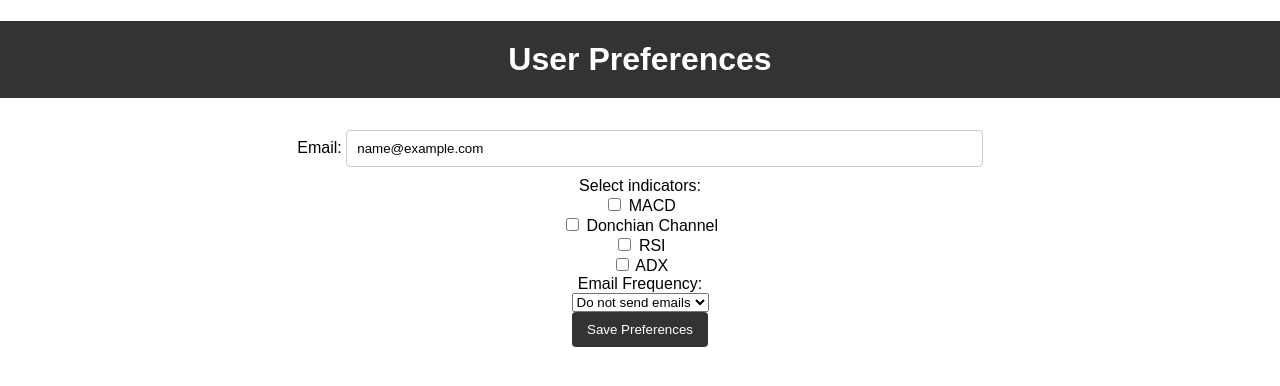
After one commit to smathur23/StockTracker, a Flask app: page /preferences in a window 1280 px wide. The commit adds this page. Shown: the top 386 px of the page. Run offline with Flask 3, Linux system fonts and the light colour scheme; the visitor is signed in with stand-in values (Sample User, id 1).

Commit message:
too many changes

```diff
--- /dev/null
+++ b/FinApp/__init__.py
@@ -0,0 +1,27 @@
+import os
+from flask import Flask
+from .extensions import db, login_manager
+from supabase import create_client, Client
+from .app import main, auth
+from .model import User
+
+def create_app():
+    app = Flask(__name__)
+
+    app.config['SQLALCHEMY_DATABASE_URI'] = os.getenv("DB_URL", "sqlite:///stocks.db")
+    app.config['SQLALCHEMY_TRACK_MODIFICATIONS'] = False
+    app.config['SECRET_KEY'] = os.getenv("SECRET_KEY")
+
+    db.init_app(app)
+    login_manager.init_app(app)
+
+    login_manager.login_view = 'auth.login'
+
+    @login_manager.user_loader
+    def load_user(user_id):
+        return User.query.get(int(user_id))
+
+    app.register_blueprint(main)
+    app.register_blueprint(auth)
+
+    return app
--- /dev/null
+++ b/FinApp/app.py
@@ -0,0 +1,217 @@
+from flask import Flask, jsonify, render_template, url_for, request, redirect, Blueprint
+from flask_login import login_user, login_required, logout_user, current_user
+import smtplib, ssl
+import os
+from dotenv import load_dotenv
+from .processing import *
+from .extensions import db, supabase
+from .model import Stock, User
+from datetime import timedelta
+
+load_dotenv()
+
+main = Blueprint('main', __name__)
+auth = Blueprint('auth', __name__)
+
+port = 465
+smtp_server = "smtp.gmail.com"
+sender = "adxupdates@gmail.com"
+password = os.getenv("APPPW")
+
+@auth.route('/login', methods=['GET', 'POST'])
+def login():
+    if request.method == 'POST':
+        email = request.form['email']
+        password = request.form['password']
+        try:
+            response = supabase.auth.sign_in_with_password({
+                "email": email,
+                "password": password
+            })
+        except Exception as e:
+            return render_template('login.html', alert_flag=f"Error: {e}")
+
+        # if response['error']:
+        #     return render_template('login.html', alert_flag=response['error']['message'])
+
+        user_data = response.user
+        user = User.query.filter_by(email=user_data.email).first()
+        if not user:
+            user = User(email=user_data.email)
+            db.session.add(user)
+            db.session.commit()
+
+        login_user(user)
+        return redirect(url_for('main.preferences'))
+
+    return render_template('login.html')
+
+@auth.route('/register', methods=['GET', 'POST'])
+def register():
+    if request.method == 'POST':
+        email = request.form['email']
+        password = request.form['password']
+        confirm_password = request.form['confirm_password']
+        if password != confirm_password:
+            return render_template('register.html', alert_flag="Passwords do not match.")
+
+        try:
+            response = supabase.auth.sign_up(
+                credentials={"email": email, "password": password}
+            )
+        except Exception as e:
+            return render_template('register.html', alert_flag=f"Error: {e}")
+
+        # if response['error']:
+        #     return render_template('register.html', alert_flag=response['error']['message'])
+
+        user_data = response.user
+        new_user = User(email=user_data.email)
+        db.session.add(new_user)
+        db.session.commit()
+
+        login_user(new_user)
+        return redirect(url_for('main.preferences'))
+
+    return render_template('register.html')
+@auth.route('/logout')
+@login_required
+def logout():
+    logout_user()
+    supabase.auth.sign_out()
+    return redirect(url_for('auth.login'))
+
+@main.route('/', methods=['GET', 'POST'])
+@login_required
+def home():
+    alert_flag = ""
+
+    if request.method == 'POST':
+        stock_name = request.form['content'].upper()
+        new_stock = Stock(ticker=stock_name)
+
+        existing_stock = Stock.query.filter_by(ticker=stock_name, user_id=current_user.id).first()
+        if existing_stock:
+            alert_flag = "Error with existing stock."
+        else:
+            try:
+                price = get_price(stock_name)
+                if price == 0:
+                    alert_flag = "Stock does not exist!"
+                else:
+                    pct = pct_change(stock_name)
+                    new_stock.percent_change = pct
+                    new_stock.recent_price = price
+                    current_user.stocks.append(new_stock)
+                    db.session.add(new_stock)
+                    db.session.commit()
+                    return redirect('/')
+            except Exception as e:
+                alert_flag = f"Error adding new stock: {e}"
+
+    stocks = Stock.query.filter_by(user_id=current_user.id).order_by(Stock.date_created).all()
+    for stock in stocks:
+        try:
+            stock.recent_price = get_price(stock.ticker)
+            stock.percent_change = pct_change(stock.ticker)
+        except Exception as e:
+            print(f'Error updating price/percent for {stock.ticker}: {e}')
+
+    db.session.commit()
+
+    return render_template('index.html', stocks=stocks, alert_flag=alert_flag)
+
+@main.route('/preferences', methods=['GET', 'POST'])
+@login_required
+def preferences():
+    if request.method == 'POST':
+        indicators = request.form.getlist('indicators')
+        preferences = ','.join(indicators)
+        frequency = request.form['frequency']
+
+        current_user.preferences = preferences
+        current_user.email_frequency = frequency
+
+        db.session.commit()
+
+        return redirect(url_for('main.preferences'))
+
+    return render_template('preferences.html', user=current_user)
+
+@main.route('/set_preferences', methods=['POST'])
+@login_required
+def set_preferences():
+    indicators = request.form.getlist('indicators')
+    preferences = ','.join(indicators)
+    frequency = request.form['frequency']
+
+    current_user.preferences = preferences
+    current_user.email_frequency = frequency
+
+    db.session.commit()
+
+    return redirect(url_for('main.home'))
+
+@main.route('/email_prices', methods=['POST', 'GET'])
+def email_prices():
+    if request.method == 'POST':
+        stocks = Stock.query.filter_by(user_id=current_user.id).order_by(Stock.date_created).all()
+        email = request.form['content']
+        preferences = current_user.preferences.split(',')
+        if len(preferences) == 0:
+            stocks = Stock.query.filter_by(user_id=current_user.id).order_by(Stock.date_created).all()
+            return render_template('index.html', stocks=stocks, alert_flag="No preferences set.")
+
+        message = """\
+Subject: Financial Data
+        """
+        message += f'\n'
+        for stock in stocks:
+            if 'macd' in preferences:
+                message += f'{last_macd_crossover(stock.ticker)}\n'
+            if 'donchian' in preferences:
+                message += f'{donchian_channel_position(stock.ticker)}\n'
+            if 'rsi' in preferences:
+                message += f'{rsi(stock.ticker)}\n'
+            if 'adx' in preferences:
+                message += f'{adx(stock.ticker)}\n'
+            message += '\n'
+        try:
+            context = ssl.create_default_context()
+            with smtplib.SMTP_SSL(smtp_server, port, context=context) as server:
+                server.login(sender, password)
+                server.sendmail(sender, email, message)
+            stocks = Stock.query.filter_by(user_id=current_user.id).order_by(Stock.date_created).all()
+            return render_template('index.html', stocks=stocks, alert_flag="")
+        except Exception as e:
+            stocks = Stock.query.filter_by(user_id=current_user.id).order_by(Stock.date_created).all()
+            return render_template('index.html', stocks=stocks, alert_flag=e)
+    else:
+        stocks = Stock.query.filter_by(user_id=current_user.id).order_by(Stock.date_created).all()
+        return render_template('index.html', stocks=stocks, alert_flag="")
+
+@main.route('/delete/<int:id>')
+@login_required
+def delete(id):
+    stock_to_delete = Stock.query.get_or_404(id)
+
+    try:
+        db.session.delete(stock_to_delete)
+        db.session.commit()
+        return redirect('/')
+    except:
+        return 'Error in deleting stock'
+
+# def should_send_email(user):
+#     if user.preferences == '': return False
+#     if user.email_frequency == 'daily':
+#         return True
+#     elif user.email_frequency == 'weekly':
+#         last_sent = user.last_email_sent
+#         if last_sent is None or last_sent < datetime.now() - timedelta(weeks=1):
+#             return True
+#     elif user.email_frequency == 'monthly':
+#         last_sent = user.last_email_sent
+#         if last_sent is None or last_sent < datetime.now() - timedelta(weeks=4):
+#             return True
+#     return False
--- /dev/null
+++ b/FinApp/templates/preferences.html
@@ -0,0 +1,37 @@
+<!DOCTYPE html>
+<html lang="en">
+<head>
+    <meta charset="UTF-8">
+    <meta name="viewport" content="width=device-width, initial-scale=1.0">
+    <title>User Preferences</title>
+    <link rel="stylesheet" href="{{ url_for('static', filename='css/main.css') }}">
+</head>
+<body>
+    <h1>User Preferences</h1>
+    <form action="{{ url_for('main.set_preferences') }}" method="POST">
+        <label for="email">Email:</label>
+        <input type="email" id="email" name="email" value="{{ current_user.email }}" readonly>
+        <br>
+        <label for="indicators">Select indicators:</label>
+        <br>
+        <input type="checkbox" name="indicators" value="macd" {% if 'macd' in current_user.preferences %}checked{% endif %}> MACD
+        <br>
+        <input type="checkbox" name="indicators" value="donchian" {% if 'donchian' in current_user.preferences %}checked{% endif %}> Donchian Channel
+        <br>
+        <input type="checkbox" name="indicators" value="rsi" {% if 'rsi' in current_user.preferences %}checked{% endif %}> RSI
+        <br>
+        <input type="checkbox" name="indicators" value="adx" {% if 'adx' in current_user.preferences %}checked{% endif %}> ADX
+        <br>
+        <label for="frequency">Email Frequency:</label>
+        <br>
+        <select id="frequency" name="frequency" required>
+            <option value="daily" {% if current_user.email_frequency == 'daily' %}selected{% endif %}>Daily</option>
+            <option value="weekly" {% if current_user.email_frequency == 'weekly' %}selected{% endif %}>Weekly</option>
+            <option value="monthly" {% if current_user.email_frequency == 'monthly' %}selected{% endif %}>Monthly</option>
+            <option value="none" {% if current_user.email_frequency == 'none' %}selected{% endif %}>Do not send emails</option>
+        </select>
+        <br>
+        <button type="submit">Save Preferences</button>
+    </form>
+</body>
+</html>
```
Also changed, not shown: FinApp/extensions.py (added, +14 -0 lines), FinApp/model.py (added, +25 -0 lines), FinApp/templates/index.html (renamed from templates/index.html, +9 -2 lines), FinApp/templates/login.html (added, +28 -0 lines), FinApp/templates/register.html (added, +31 -0 lines), app.py (deleted, +0 -106 lines), FinApp/processing.py (renamed from processing.py), FinApp/static/css/main.css (renamed from static/css/main.css), FinApp/templates/base.html (renamed from templates/base.html), 1 other file.
